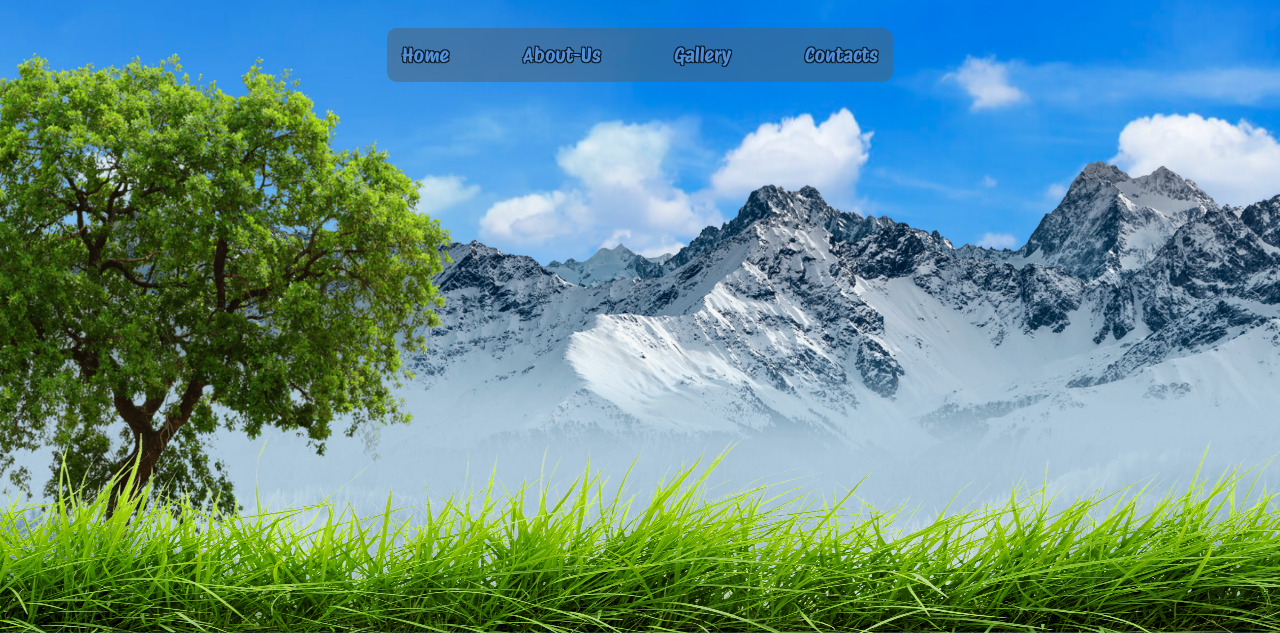
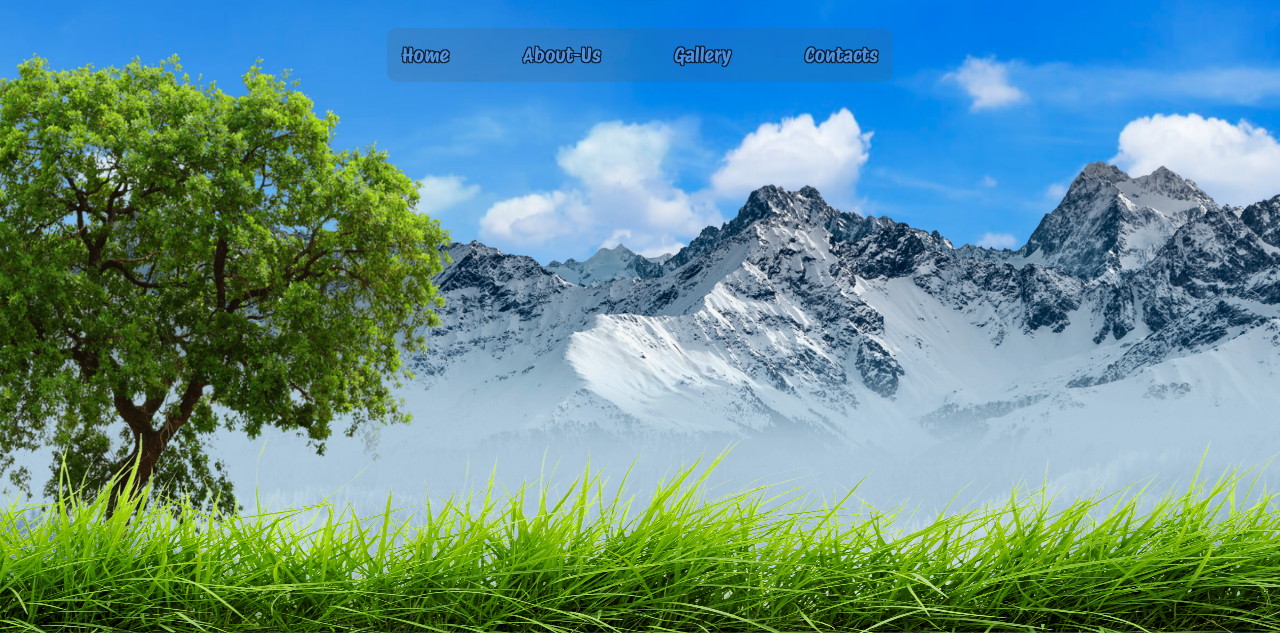
Before and after one commit to EvgenyZaryanov/Parallax_header, a plain HTML site: page index.html in a window 1280 px wide. Shown: the part 167-800 px from the top of the page. Drawn offline with Linux system fonts and the light colour scheme.

Commit message:
opacity fixed

```diff
--- a/style.css
+++ b/style.css
@@ -238,7 +238,7 @@ img {
   flex-direction: row;
   justify-content: space-between;
   list-style-type: none;
-  background: rgb(84, 97, 113, 0.5);
+  background: rgb(84, 97, 113, 0.2);
   border-radius: 10px;
 }
 
```
